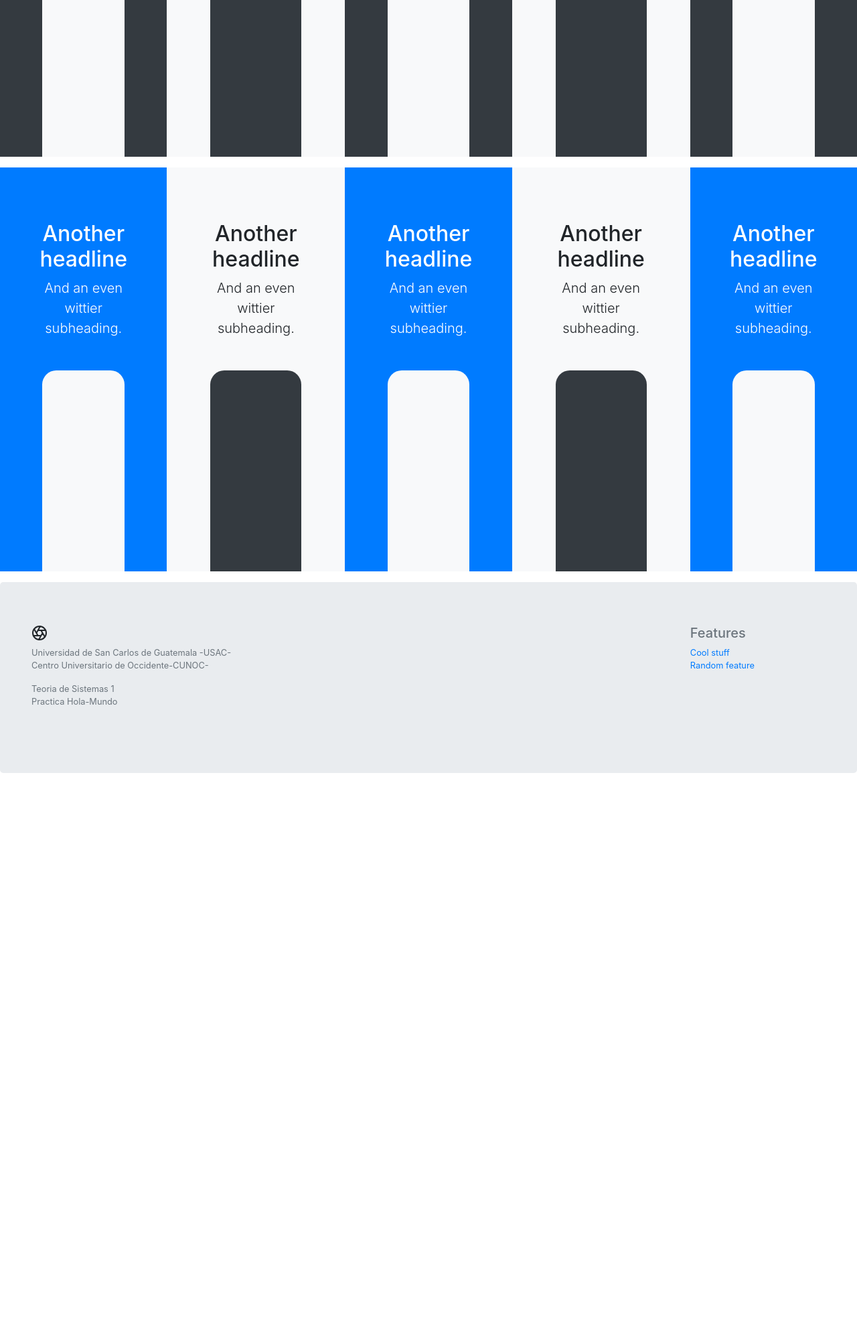
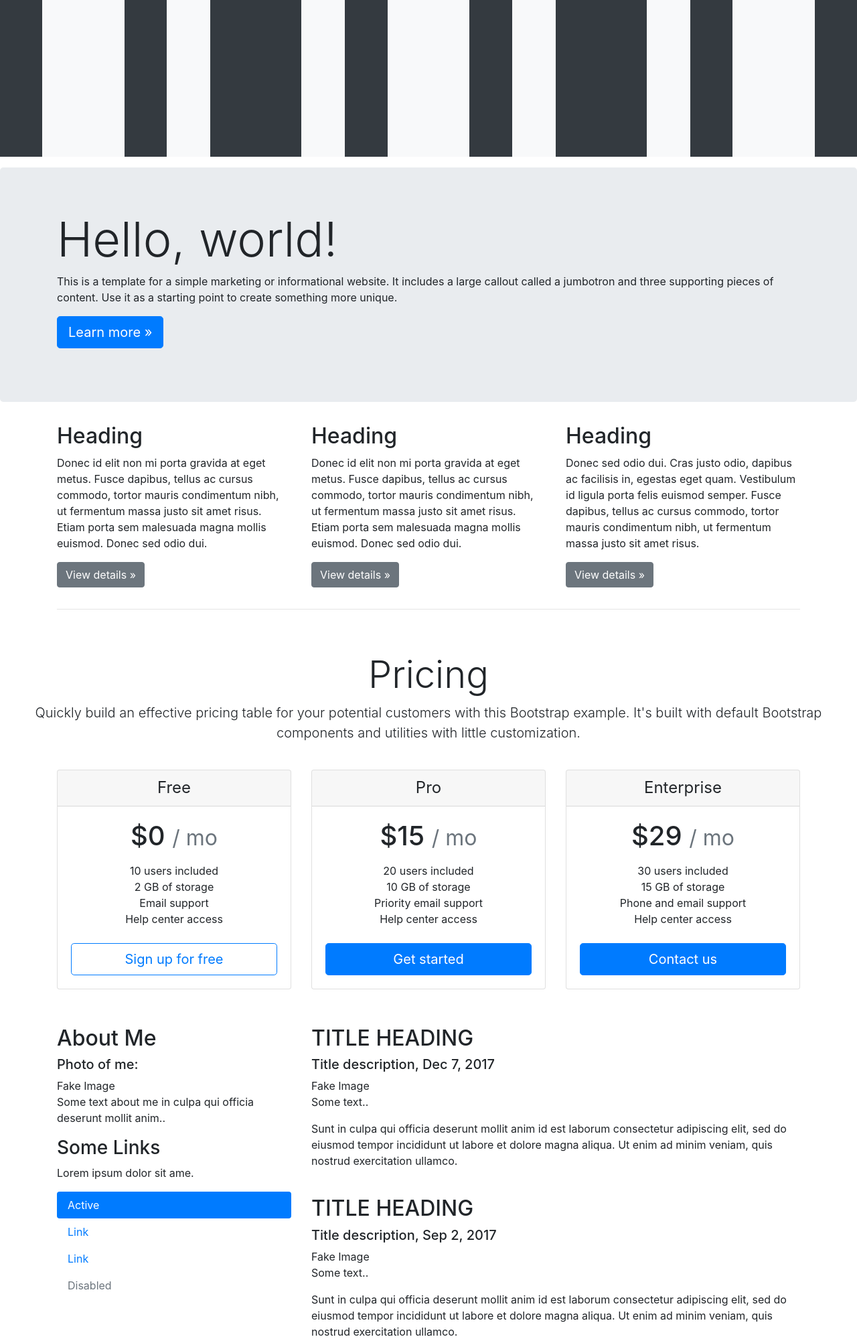
Before and after one commit to SirBonn/ts1_holaMundo_tradeshop, a PHP site: page /tradeshop-ts1/ in a window 1280 px wide. Shown: the part 848-2847 px from the top of the page at 67% size. Before the commit the page ends 2002 px from the top, so only its background shows below. Run offline with PHP 8.4, Linux system fonts and the light colour scheme.

Commit message:
actualizamos pagina principal

```diff
--- a/tradeshop-ts1/index.php
+++ b/tradeshop-ts1/index.php
@@ -13,6 +13,7 @@
 </head>
 
 <body>
+
 
     <main>
         <div class="position-relative overflow-hidden p-3 p-md-5 m-md-3 text-center bg-light">
@@ -63,48 +64,140 @@
             </div>
         </div>
 
-        <div class="d-md-flex flex-md-equal w-100 my-md-3 ps-md-3">
-            <div class="bg-primary me-md-3 pt-3 px-3 pt-md-5 px-md-5 text-center text-white overflow-hidden">
-                <div class="my-3 py-3">
-                    <h2 class="display-5">Another headline</h2>
-                    <p class="lead">And an even wittier subheading.</p>
+        <!-- Main jumbotron for a primary marketing message or call to action -->
+        <div class="jumbotron">
+            <div class="container">
+                <h1 class="display-3">Hello, world!</h1>
+                <p>This is a template for a simple marketing or informational website. It includes a large callout called a jumbotron and three supporting pieces of content. Use it as a starting point to create something more unique.</p>
+                <p><a class="btn btn-primary btn-lg" href="#" role="button">Learn more »</a></p>
             </div>
-                <div class="bg-light shadow-sm mx-auto" style="width: 80%; height: 300px; border-radius: 21px 21px 0 0;"></div>
         </div>
-            <div class="bg-light me-md-3 pt-3 px-3 pt-md-5 px-md-5 text-center overflow-hidden">
-                <div class="my-3 p-3">
-                    <h2 class="display-5">Another headline</h2>
-                    <p class="lead">And an even wittier subheading.</p>
+
+        <div class="container">
+            <!-- Example row of columns -->
+            <div class="row">
+                <div class="col-md-4">
+                    <h2>Heading</h2>
+                    <p>Donec id elit non mi porta gravida at eget metus. Fusce dapibus, tellus ac cursus commodo, tortor mauris condimentum nibh, ut fermentum massa justo sit amet risus. Etiam porta sem malesuada magna mollis euismod. Donec sed odio dui. </p>
+                    <p><a class="btn btn-secondary" href="#" role="button">View details »</a></p>
                 </div>
-                <div class="bg-dark shadow-sm mx-auto" style="width: 80%; height: 300px; border-radius: 21px 21px 0 0;"></div>
+                <div class="col-md-4">
+                    <h2>Heading</h2>
+                    <p>Donec id elit non mi porta gravida at eget metus. Fusce dapibus, tellus ac cursus commodo, tortor mauris condimentum nibh, ut fermentum massa justo sit amet risus. Etiam porta sem malesuada magna mollis euismod. Donec sed odio dui. </p>
+                    <p><a class="btn btn-secondary" href="#" role="button">View details »</a></p>
                 </div>
-            <div class="bg-primary me-md-3 pt-3 px-3 pt-md-5 px-md-5 text-center text-white overflow-hidden">
-                <div class="my-3 py-3">
-                    <h2 class="display-5">Another headline</h2>
-                    <p class="lead">And an even wittier subheading.</p>
+                <div class="col-md-4">
+                    <h2>Heading</h2>
+                    <p>Donec sed odio dui. Cras justo odio, dapibus ac facilisis in, egestas eget quam. Vestibulum id ligula porta felis euismod semper. Fusce dapibus, tellus ac cursus commodo, tortor mauris condimentum nibh, ut fermentum massa justo sit amet risus.</p>
+                    <p><a class="btn btn-secondary" href="#" role="button">View details »</a></p>
                 </div>
-                <div class="bg-light shadow-sm mx-auto" style="width: 80%; height: 300px; border-radius: 21px 21px 0 0;"></div>
             </div>
-            <div class="bg-light me-md-3 pt-3 px-3 pt-md-5 px-md-5 text-center overflow-hidden">
-                <div class="my-3 p-3">
-                    <h2 class="display-5">Another headline</h2>
-                    <p class="lead">And an even wittier subheading.</p>
+
+            <hr>
+
         </div>
-                <div class="bg-dark shadow-sm mx-auto" style="width: 80%; height: 300px; border-radius: 21px 21px 0 0;"></div>
+        <div class="pricing-header px-3 py-3 pt-md-5 pb-md-4 mx-auto text-center">
+            <h1 class="display-4">Pricing</h1>
+            <p class="lead">Quickly build an effective pricing table for your potential customers with this Bootstrap example. It's built with default Bootstrap components and utilities with little customization.</p>
         </div>
-            <div class="bg-primary me-md-3 pt-3 px-3 pt-md-5 px-md-5 text-center text-white overflow-hidden">
-                <div class="my-3 py-3">
-                    <h2 class="display-5">Another headline</h2>
-                    <p class="lead">And an even wittier subheading.</p>
+        <div class="container">
+            <div class="card-deck mb-3 text-center">
+                <div class="card mb-4 box-shadow">
+                    <div class="card-header">
+                        <h4 class="my-0 font-weight-normal">Free</h4>
                     </div>
-                <div class="bg-light shadow-sm mx-auto" style="width: 80%; height: 300px; border-radius: 21px 21px 0 0;"></div>
+                    <div class="card-body">
+                        <h1 class="card-title pricing-card-title">$0 <small class="text-muted">/ mo</small></h1>
+                        <ul class="list-unstyled mt-3 mb-4">
+                            <li>10 users included</li>
+                            <li>2 GB of storage</li>
+                            <li>Email support</li>
+                            <li>Help center access</li>
+                        </ul>
+                        <button type="button" class="btn btn-lg btn-block btn-outline-primary">Sign up for free</button>
+                    </div>
+                </div>
+                <div class="card mb-4 box-shadow">
+                    <div class="card-header">
+                        <h4 class="my-0 font-weight-normal">Pro</h4>
+                    </div>
+                    <div class="card-body">
+                        <h1 class="card-title pricing-card-title">$15 <small class="text-muted">/ mo</small></h1>
+                        <ul class="list-unstyled mt-3 mb-4">
+                            <li>20 users included</li>
+                            <li>10 GB of storage</li>
+                            <li>Priority email support</li>
+                            <li>Help center access</li>
+                        </ul>
+                        <button type="button" class="btn btn-lg btn-block btn-primary">Get started</button>
+                    </div>
+                </div>
+                <div class="card mb-4 box-shadow">
+                    <div class="card-header">
+                        <h4 class="my-0 font-weight-normal">Enterprise</h4>
+                    </div>
+                    <div class="card-body">
+                        <h1 class="card-title pricing-card-title">$29 <small class="text-muted">/ mo</small></h1>
+                        <ul class="list-unstyled mt-3 mb-4">
+                            <li>30 users included</li>
+                            <li>15 GB of storage</li>
+                            <li>Phone and email support</li>
+                            <li>Help center access</li>
+                        </ul>
+                        <button type="button" class="btn btn-lg btn-block btn-primary">Contact us</button>
+                    </div>
+                </div>
+            </div>
+
+
+        </div>
+        <div class="container" style="margin-top:30px">
+            <div class="row">
+                <div class="col-sm-4">
+                    <h2>About Me</h2>
+                    <h5>Photo of me:</h5>
+                    <div class="fakeimg">Fake Image</div>
+                    <p>Some text about me in culpa qui officia deserunt mollit anim..</p>
+                    <h3>Some Links</h3>
+                    <p>Lorem ipsum dolor sit ame.</p>
+                    <ul class="nav nav-pills flex-column">
+                        <li class="nav-item">
+                            <a class="nav-link active" href="#">Active</a>
+                        </li>
+                        <li class="nav-item">
+                            <a class="nav-link" href="#">Link</a>
+                        </li>
+                        <li class="nav-item">
+                            <a class="nav-link" href="#">Link</a>
+                        </li>
+                        <li class="nav-item">
+                            <a class="nav-link disabled" href="#">Disabled</a>
+                        </li>
+                    </ul>
+                    <hr class="d-sm-none">
+                </div>
+                <div class="col-sm-8">
+                    <h2>TITLE HEADING</h2>
+                    <h5>Title description, Dec 7, 2017</h5>
+                    <div class="fakeimg">Fake Image</div>
+                    <p>Some text..</p>
+                    <p>Sunt in culpa qui officia deserunt mollit anim id est laborum consectetur adipiscing elit, sed do eiusmod tempor incididunt ut labore et dolore magna aliqua. Ut enim ad minim veniam, quis nostrud exercitation ullamco.</p>
+                    <br>
+                    <h2>TITLE HEADING</h2>
+                    <h5>Title description, Sep 2, 2017</h5>
+                    <div class="fakeimg">Fake Image</div>
+                    <p>Some text..</p>
+                    <p>Sunt in culpa qui officia deserunt mollit anim id est laborum consectetur adipiscing elit, sed do eiusmod tempor incididunt ut labore et dolore magna aliqua. Ut enim ad minim veniam, quis nostrud exercitation ullamco.</p>
+                </div>
+            </div>
         </div>
         </div>
     </main>
-
+    <div class="container-fluid ">
         <?php
         include 'app/view/includes/footer.php';
         ?>
+    </div>
 </body>
 
 </html>
```
Lines whose indentation alone changed are shown as unchanged.
